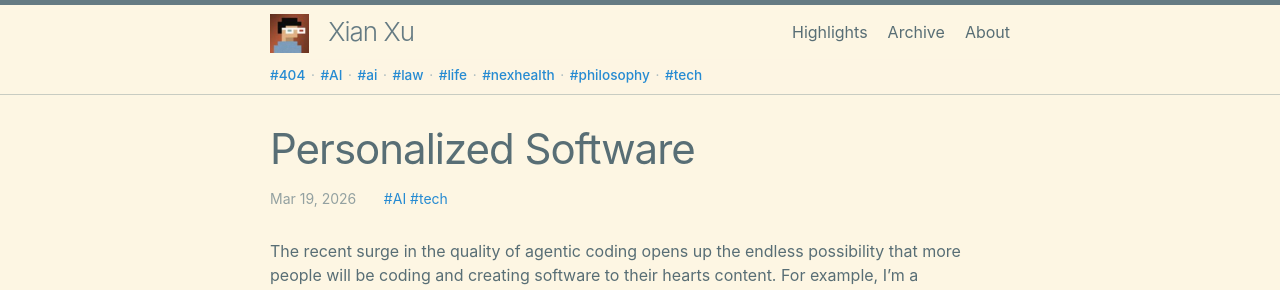
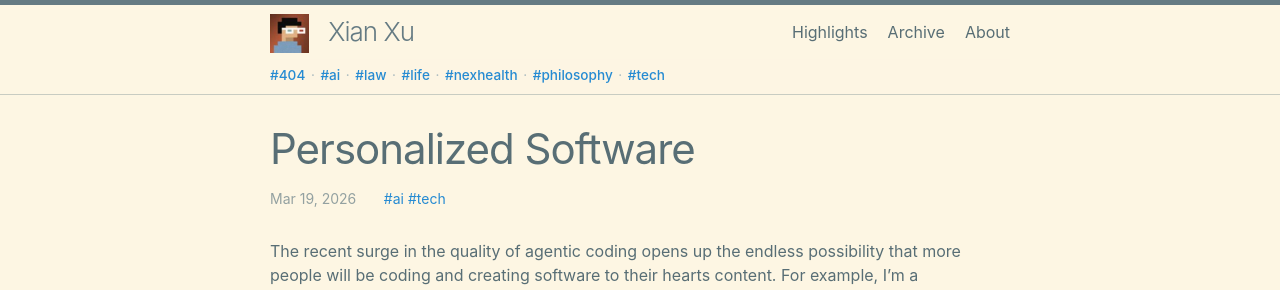
Before and after one commit to xianxu/xianxu.github.io, a Jekyll site: the page built from _posts/2026-03-19-the-rise-of-personal-software.markdown, in a window 1280 px wide. Shown: the top 290 px of the page. Built offline with Jekyll 4.4.1, drawn with Linux system fonts in a browser that asks for light colours; comment, search, counter and statistics services are not loaded.

```diff
--- a/_posts/2025-04-28-reflection-on-ai-coding.markdown
+++ b/_posts/2025-04-28-reflection-on-ai-coding.markdown
@@ -2,7 +2,7 @@
 layout: post
 title:  "Reflecting on AI Coding"
 date:   2025-04-29
-tags: tech AI
+tags: tech ai
 comments: true
 ---
 
--- a/_posts/2025-05-02-ai-coding-take-2.markdown
+++ b/_posts/2025-05-02-ai-coding-take-2.markdown
@@ -2,7 +2,7 @@
 layout: post
 title:  "Claude Code: Take 2"
 date:   2025-05-14
-tags: tech AI
+tags: tech ai
 comments: true
 ---
 
--- a/_posts/2026-02-17-ai-as-new-abstraction.markdown
+++ b/_posts/2026-02-17-ai-as-new-abstraction.markdown
@@ -2,7 +2,7 @@
 layout: post
 title:  "AI as the Next Abstraction Layer"
 date:   2026-02-16
-tags: tech AI
+tags: tech ai
 highlight: true
 comments: true
 ---
--- a/_posts/2026-03-01-dawn-of-ai-coding.markdown
+++ b/_posts/2026-03-01-dawn-of-ai-coding.markdown
@@ -2,7 +2,7 @@
 layout: post
 title:  "The Week Everything Changed"
 date:   2026-03-01
-tags: AI tech
+tags: ai tech
 highlight: true
 comments: true
 ---
--- a/_posts/2026-03-08-ai-coding-workflow.markdown
+++ b/_posts/2026-03-08-ai-coding-workflow.markdown
@@ -2,7 +2,7 @@
 layout: post
 title:  "My AI Coding Workflow"
 date:   2026-03-08
-tags: AI tech
+tags: ai tech
 comments: true
 ---
 
--- a/_posts/2026-03-19-the-rise-of-personal-software.markdown
+++ b/_posts/2026-03-19-the-rise-of-personal-software.markdown
@@ -2,7 +2,7 @@
 layout: post
 title:  "Personalized Software"
 date:   2026-03-19
-tags: AI tech
+tags: ai tech
 comments: true
 ---
 
```
